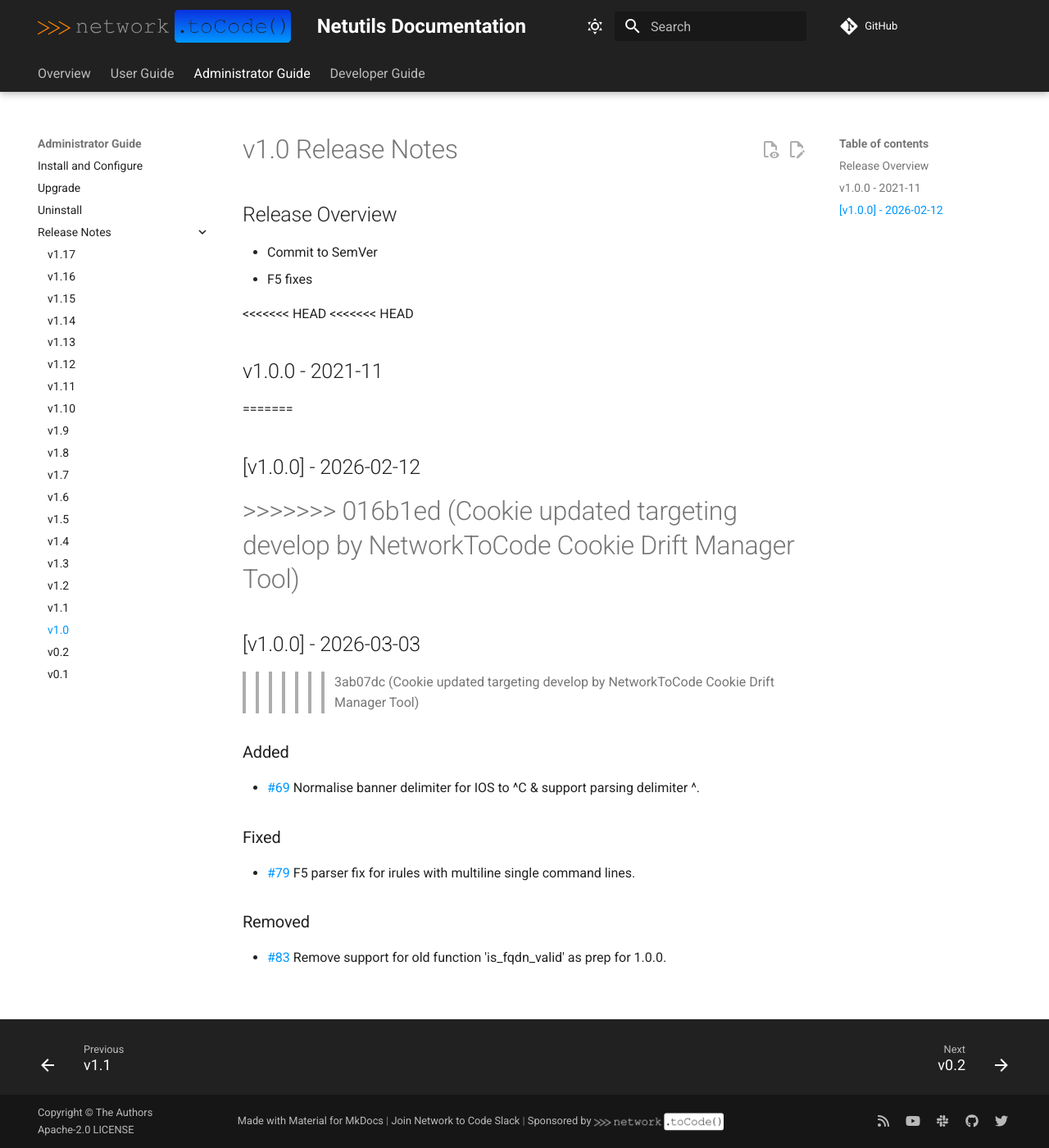
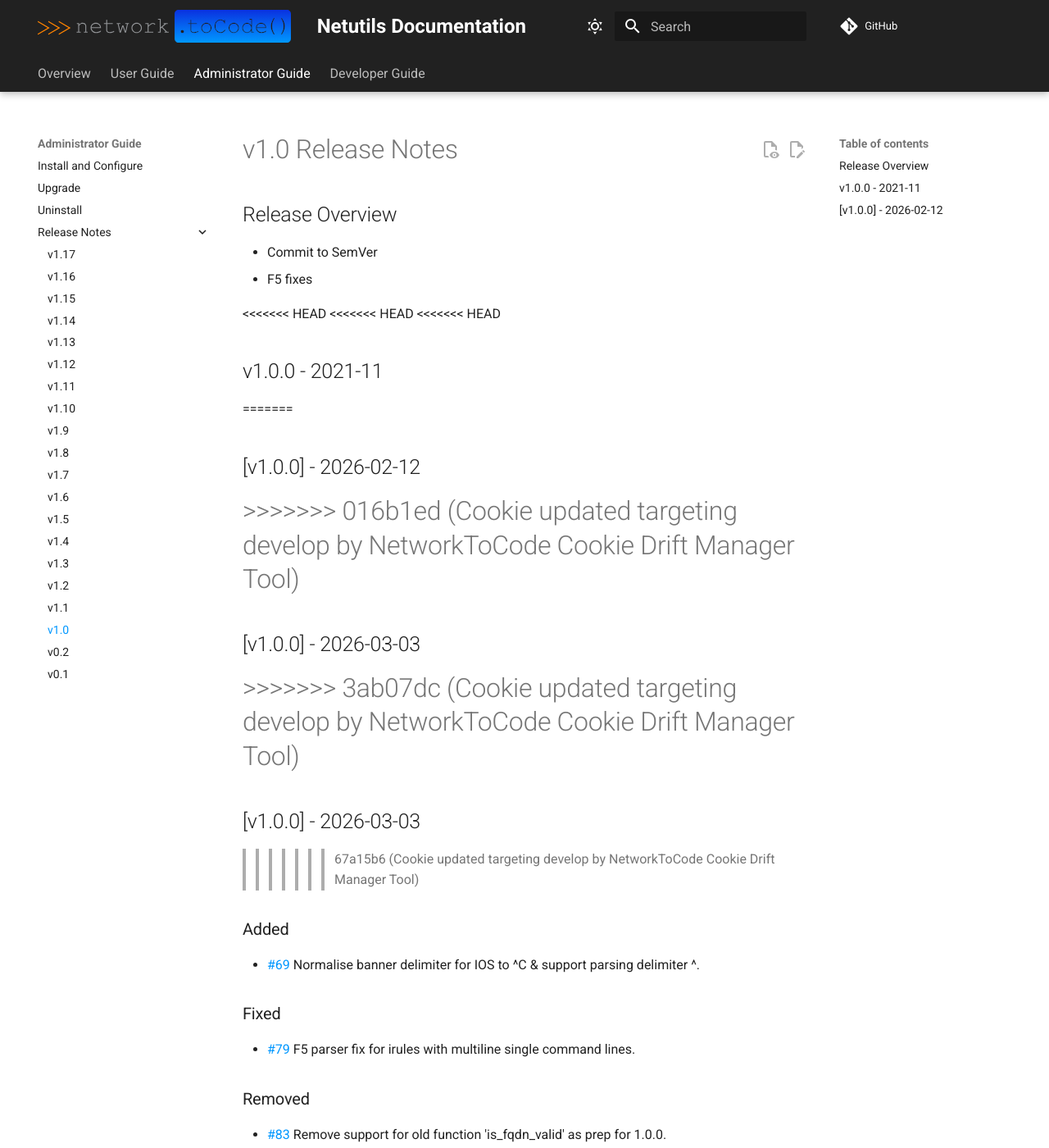
Before and after one commit to networktocode/netutils, an MkDocs documentation site: the page built from docs/admin/release_notes/version_1.0.md, in a window 1280 px wide and 1400 px high. Shown: the whole window at 82% size. Built offline with MkDocs 1.6.1 and Material for MkDocs 9.7.7, drawn with Linux system fonts in a browser that asks for light colours; comment, search, counter and statistics services are not loaded.

```diff
--- a/docs/admin/release_notes/version_1.0.md
+++ b/docs/admin/release_notes/version_1.0.md
@@ -8,6 +8,7 @@
 
 <<<<<<< HEAD
 <<<<<<< HEAD
+<<<<<<< HEAD
 ## v1.0.0 - 2021-11
 =======
 ## [v1.0.0] - 2026-02-12
@@ -15,6 +16,9 @@
 =======
 ## [v1.0.0] - 2026-03-03
 >>>>>>> 3ab07dc (Cookie updated targeting develop by NetworkToCode Cookie Drift Manager Tool)
+=======
+## [v1.0.0] - 2026-03-03
+>>>>>>> 67a15b6 (Cookie updated targeting develop by NetworkToCode Cookie Drift Manager Tool)
 
 ### Added
 
--- a/pyproject.toml
+++ b/pyproject.toml
@@ -28,6 +28,7 @@ include = [
 python = ">=3.10,<3.14"
 <<<<<<< HEAD
 <<<<<<< HEAD
+<<<<<<< HEAD
 napalm = {version = "^4.0.0", optional = true}
 jsonschema = {version = "^4.17.3", optional = true}
 legacycrypt = {version = "0.3", optional = true}
@@ -37,6 +38,8 @@ optionals = ["jsonschema", "napalm", "legacycrypt"]
 =======
 =======
 >>>>>>> 3ab07dc (Cookie updated targeting develop by NetworkToCode Cookie Drift Manager Tool)
+=======
+>>>>>>> 67a15b6 (Cookie updated targeting develop by NetworkToCode Cookie Drift Manager Tool)
 click = "*"
 >>>>>>> 016b1ed (Cookie updated targeting develop by NetworkToCode Cookie Drift Manager Tool)
 
```
Also changed, not shown: README.md (+6 -0 lines), tasks.py (+10 -0 lines), .cookiecutter.json, 3 other files.
